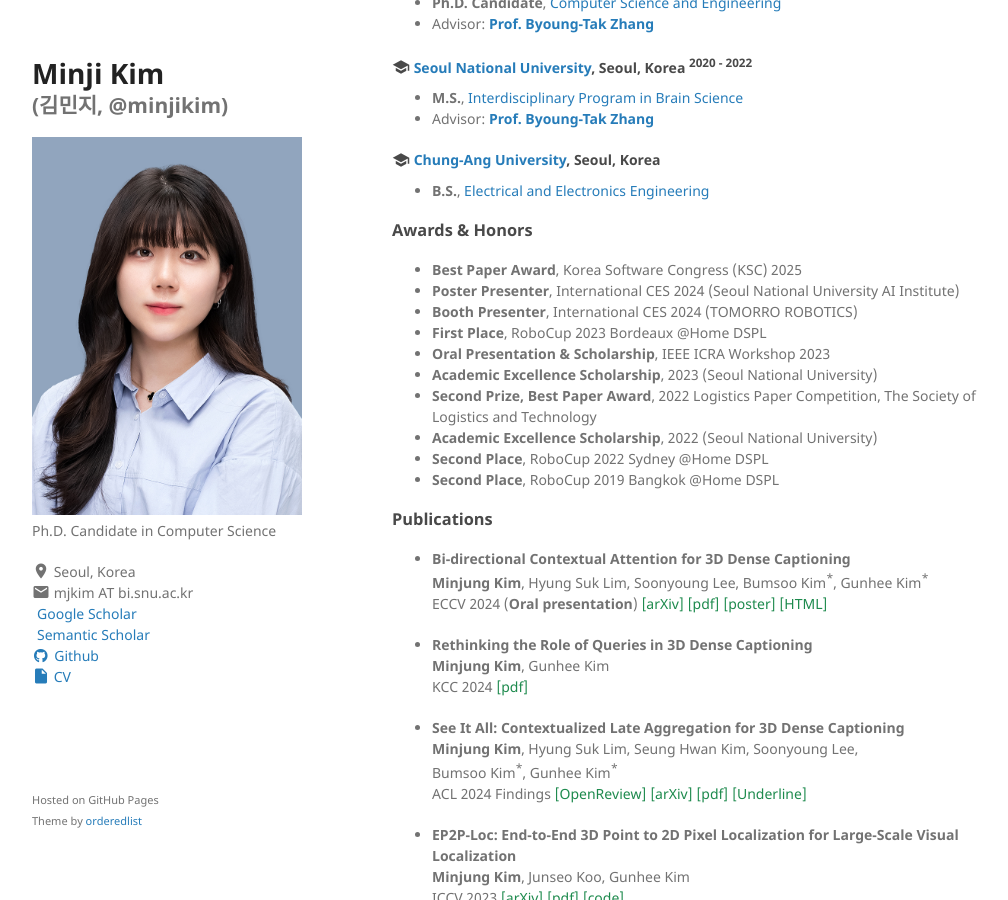
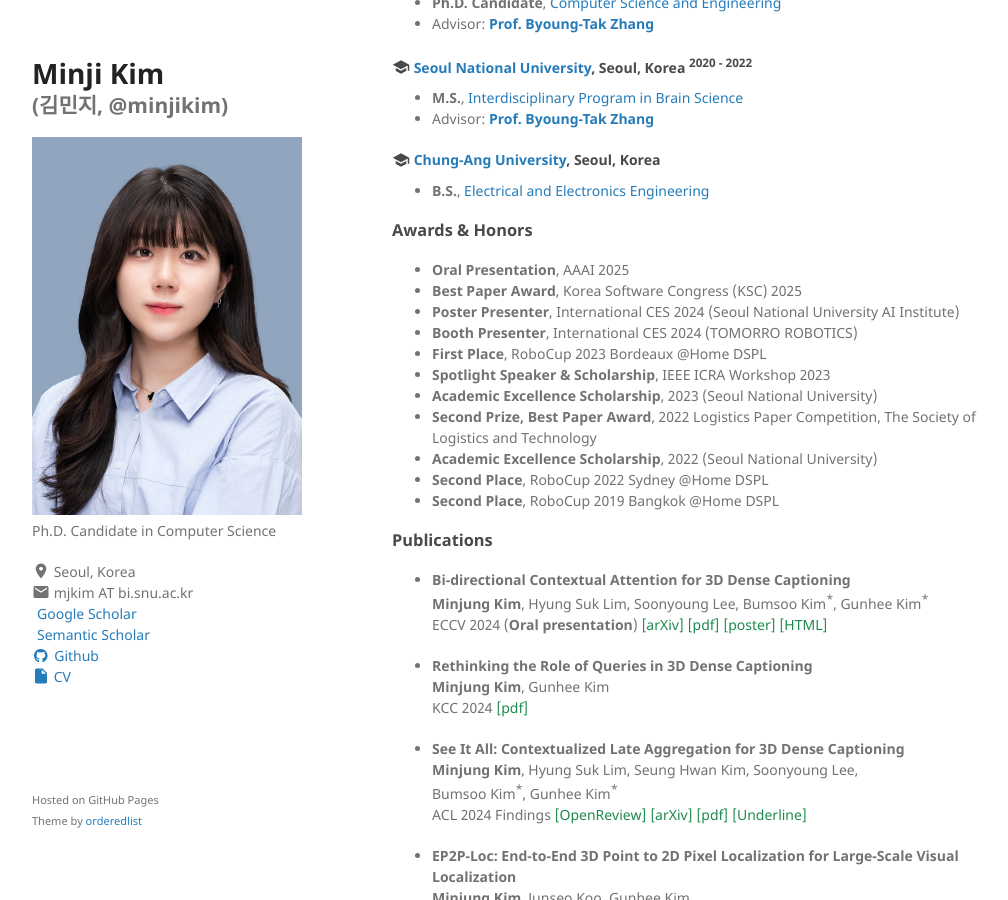
Before and after one commit to MINJIKIM-96/MINJIKIM-96.github.io, a Jekyll site: the page built from index.md, in a window 1280 px wide and 900 px high, scrolled down 450 px. Shown: the whole window, without its empty margins (128-1136 px from the left). Built offline with Jekyll 4.4.1, drawn with Linux system fonts in a browser that asks for light colours; a style sheet for code colours, icons or effects is not loaded.

Commit message:
Update index.md

```diff
--- a/index.md
+++ b/index.md
@@ -39,17 +39,17 @@ More recently, my work investigates how **human knowledge** and **structured pri
 
 ### Awards & Honors
 
+- **Oral Presentation**, AAAI 2025
 - **Best Paper Award**, Korea Software Congress (KSC) 2025
 - **Poster Presenter**, International CES 2024 (Seoul National University AI Institute)
 - **Booth Presenter**, International CES 2024 (TOMORRO ROBOTICS)
 - **First Place**, RoboCup 2023 Bordeaux @Home DSPL
-- **Oral Presentation & Scholarship**, IEEE ICRA Workshop 2023
+- **Spotlight Speaker & Scholarship**, IEEE ICRA Workshop 2023
 - **Academic Excellence Scholarship**, 2023 (Seoul National University)
 - **Second Prize, Best Paper Award**, 2022 Logistics Paper Competition, The Society of Logistics and Technology
 - **Academic Excellence Scholarship**, 2022 (Seoul National University)
 - **Second Place**, RoboCup 2022 Sydney @Home DSPL
 - **Second Place**, RoboCup 2019 Bangkok @Home DSPL
-
 
 ### Publications
 
```
